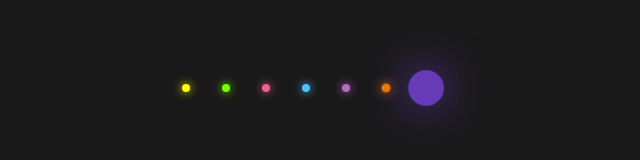
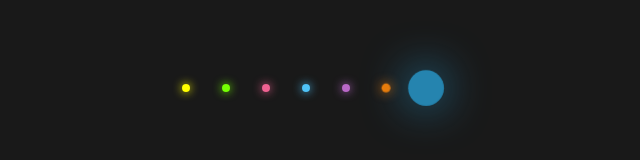
Before and after one commit to jkampert/my-first-repo, a plain HTML site: page index.html in a window 1280 px wide. Shown: the part 312-472 px from the top of the page, without its empty margins (334-974 px from the left). Drawn offline with Linux system fonts and the light colour scheme.

```diff
--- a/styles.css
+++ b/styles.css
@@ -74,6 +74,6 @@ ul li:nth-child(6) {
 
 ul li:nth-child(7) {
   animation-delay: -0.2s;
-  background: #673ab7;
-  box-shadow: 0 0 50px #673ab7;
+  background: #2584af;
+  box-shadow: 0 0 50px #2584af;
 }
```
